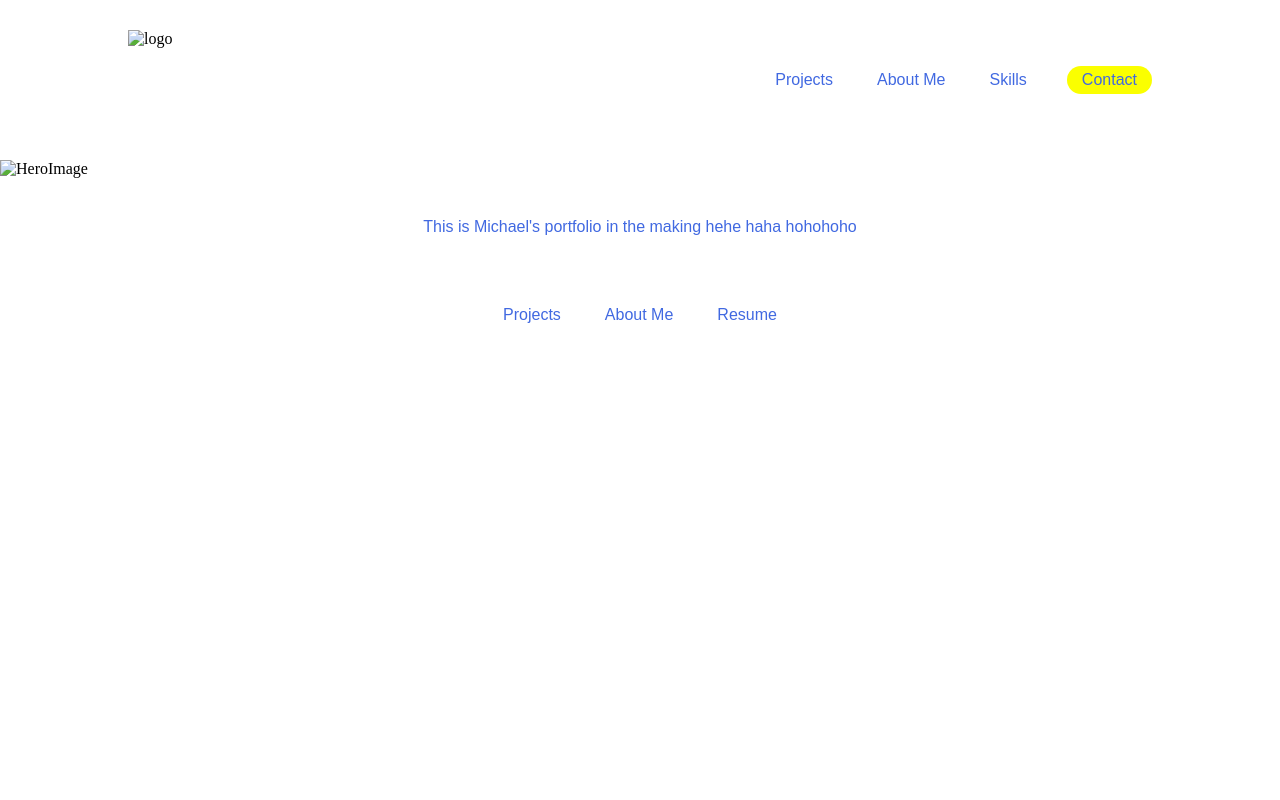
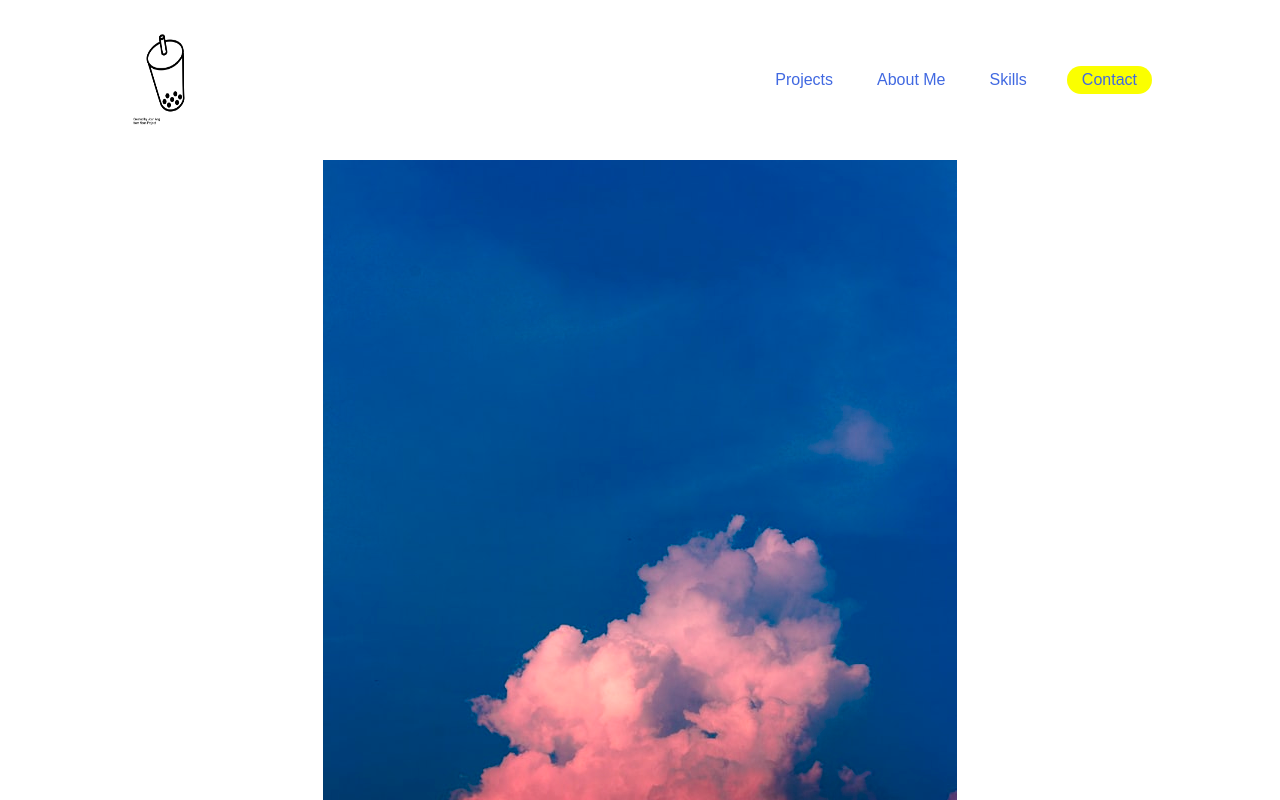
Before and after one commit to mc1025/UX_UI_HW_17, a plain HTML site: page index.html in a window 1280 px wide. Shown: the top 800 px of the page. Drawn offline with Linux system fonts and the light colour scheme; files that its build step writes are made by us from their sources.

Commit message:
Update index.html

```diff
--- a/index.html
+++ b/index.html
@@ -5,14 +5,14 @@
     <meta charset="UTF-8">
     <meta http-equiv="X-UA-Compatible" content="IE=edge">
     <meta name="viewport" content="width=device-width, initial-scale=1.0">
-    <link rel="stylesheet" href="Port.css">
+    <link href="css/Port.css" type="text/css" rel="stylesheet">
     <title>Michael's Portfolio</title>
 
 </head>
 
 <body>
     <header>
-        <img class="logo" src="noun_Bubble Tea_56326.png" alt="logo" width="75px" height="100px">
+        <img class="logo" src="../UX_UI_HW_17/images/noun_Bubble Tea_56326.png" alt="logo" width="75px" height="100px">
         <nav>
             <ul class="nav_links">
                 <li><a href="#">Projects</a></li>
@@ -23,7 +23,7 @@
         <a class="cta" href="#"><button>Contact</button></a>
     </header>
     <section>
-        <img class="Hero" src="photo-1536481351195-04a50ee18278.jpg" alt="HeroImage">
+        <img class="Hero" src="../UX_UI_HW_17/images/photo-1536481351195-04a50ee18278.jpg" alt="HeroImage">
         <p class="paragraph">This is Michael's portfolio in the making hehe haha hohohoho</p>
         <footer>
             <ul class="footer_links">
```
